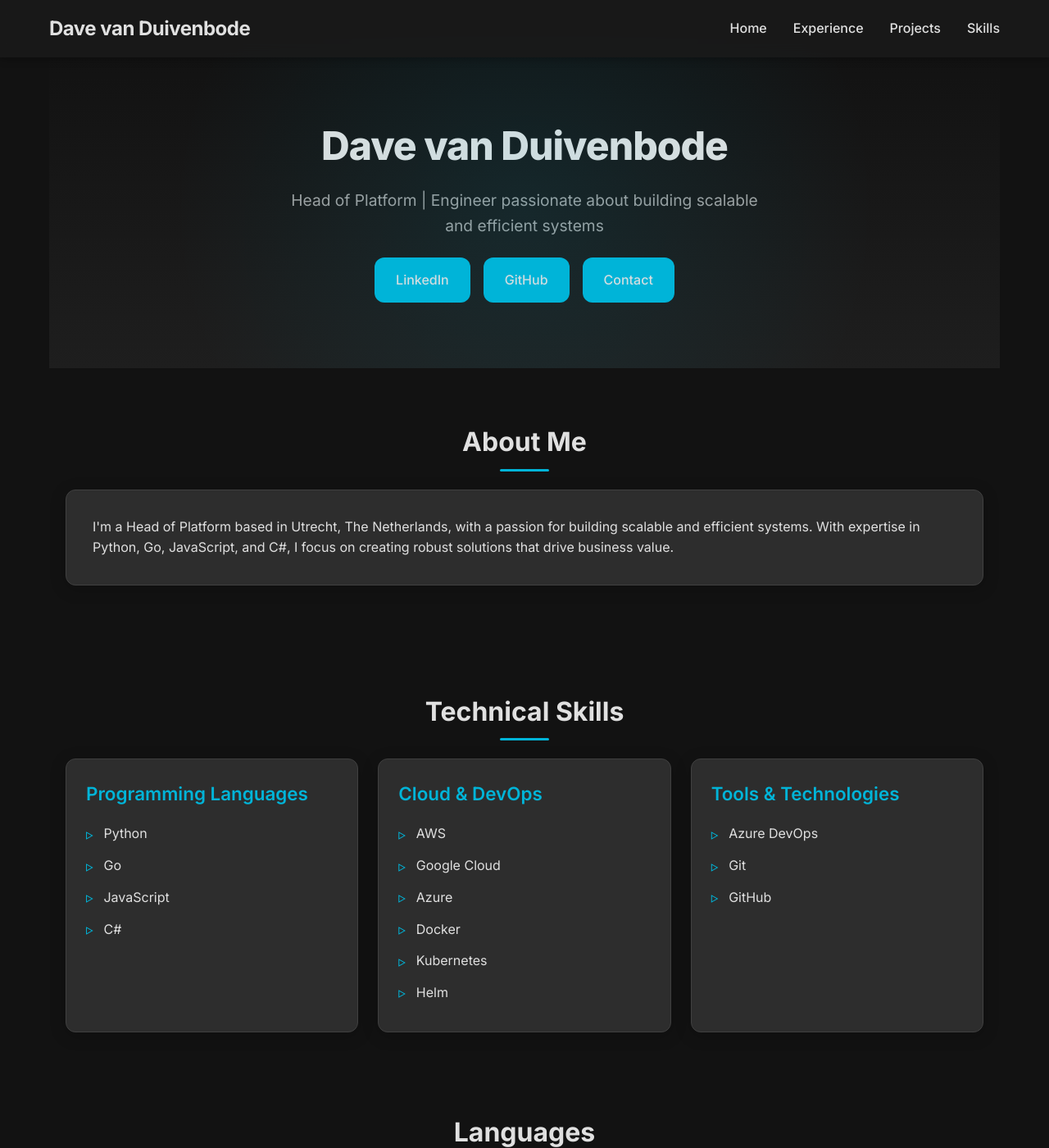
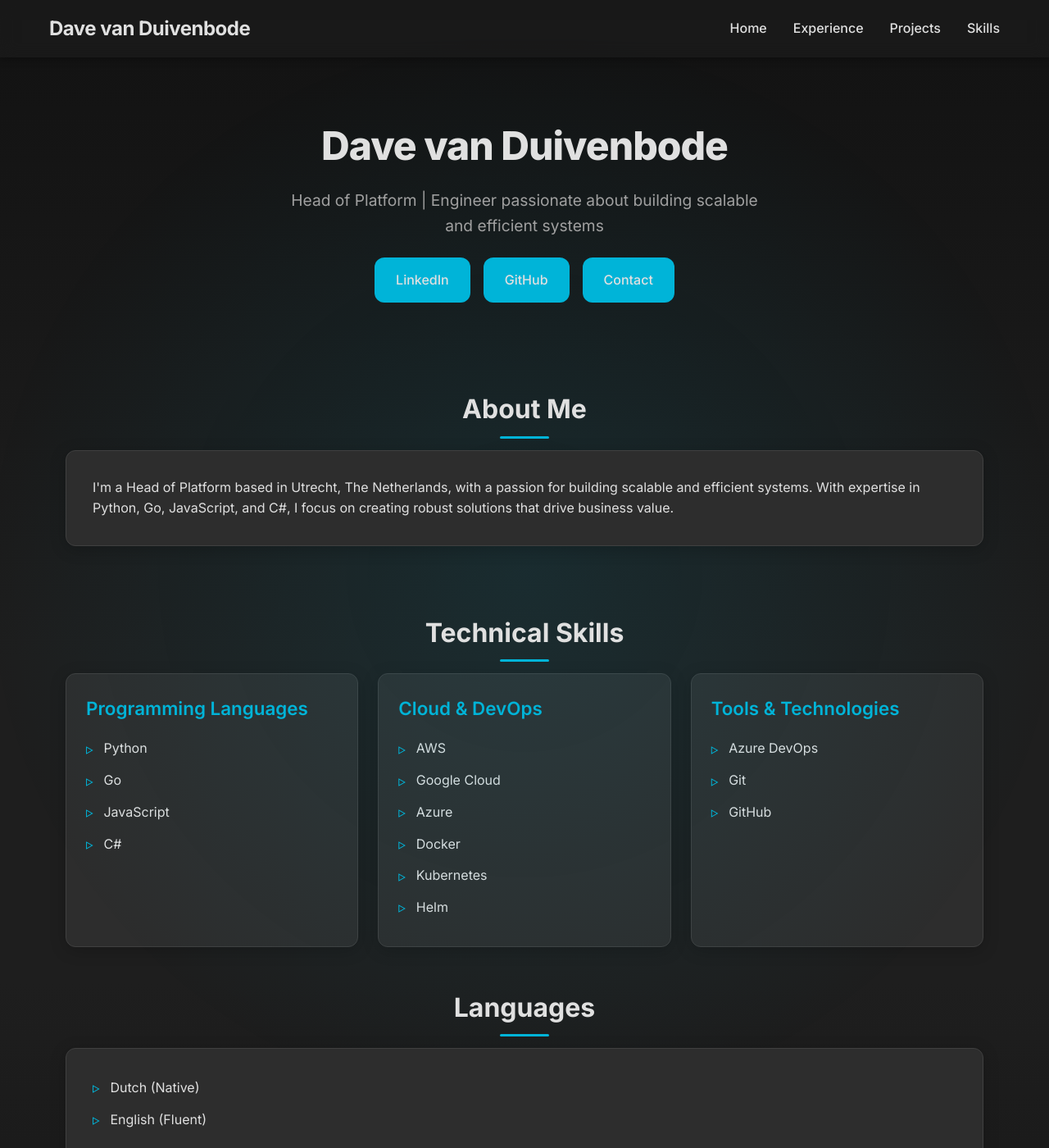
Before and after one commit to Sefiris/sefiris.github.io, a Jekyll site: the page built from index.html, in a window 1280 px wide and 1400 px high. Shown: the whole window at 82% size. Built offline with Jekyll 4.4.1, drawn with Linux system fonts in a browser that asks for light colours.

Commit message:
Updated some more styling

```diff
--- a/assets/css/main.css
+++ b/assets/css/main.css
@@ -23,7 +23,27 @@ body {
     font-family: 'Inter', 'Segoe UI', Tahoma, Geneva, Verdana, sans-serif;
     line-height: 1.6;
     color: var(--text-color);
-    background-color: var(--background-dark);
+    background: linear-gradient(180deg,
+        var(--background-dark) 0%,
+        var(--background-light) 40%,
+        var(--background-light) 60%,
+        var(--background-dark) 100%
+    );
+    min-height: 100vh;
+    display: flex;
+    flex-direction: column;
+    position: relative;
+}
+
+body::before {
+    content: '';
+    position: fixed;
+    top: 0;
+    left: 0;
+    right: 0;
+    bottom: 0;
+    background: radial-gradient(circle at center, rgba(0, 180, 216, 0.1) 0%, transparent 70%);
+    pointer-events: none;
 }
 
 .container {
@@ -94,28 +114,15 @@ body {
 /* Main Content */
 .site-content {
     margin-top: 60px;
-    min-height: calc(100vh - 120px);
+    flex: 1 0 auto;
 }
 
 /* Hero Section */
 .hero {
     text-align: center;
     padding: 5rem 0;
-    background: linear-gradient(to bottom, var(--background-dark), var(--background-light));
-    margin-bottom: 1rem;
     position: relative;
     overflow: hidden;
-}
-
-.hero::before {
-    content: '';
-    position: absolute;
-    top: 0;
-    left: 0;
-    right: 0;
-    bottom: 0;
-    background: radial-gradient(circle at center, rgba(0, 180, 216, 0.1) 0%, transparent 70%);
-    pointer-events: none;
 }
 
 .hero h1 {
@@ -162,12 +169,12 @@ body {
 
 /* Section Styles */
 .section {
-    padding: 3rem 0;
+    padding: 1.5rem 0;
 }
 
 .section-title {
     text-align: center;
-    margin-bottom: 2rem;
+    margin-bottom: 1.5rem;
 }
 
 .section-title h2 {
@@ -196,7 +203,7 @@ body {
     border-radius: var(--border-radius);
     box-shadow: 0 4px 20px rgba(0, 0, 0, 0.2);
     padding: 1.5rem;
-    margin-bottom: 1.5rem;
+    margin-bottom: 1rem;
     border: 1px solid var(--border-color);
     transition: transform var(--transition-speed) ease, box-shadow var(--transition-speed) ease;
 }
@@ -208,11 +215,27 @@ body {
 
 /* Footer Styles */
 .site-footer {
-    background-color: var(--primary-color);
+    background-color: transparent;
     color: var(--text-color);
     padding: 2rem 0;
     text-align: center;
-    border-top: 1px solid var(--border-color);
+    border-top: none;
+    flex-shrink: 0;
+    position: relative;
+}
+
+.site-footer::before {
+    content: '';
+    position: absolute;
+    top: 0;
+    left: 15%;
+    right: 15%;
+    height: 1px;
+    background: linear-gradient(90deg,
+        transparent 0%,
+        var(--border-color) 50%,
+        transparent 100%
+    );
 }
 
 .social-links {
```
